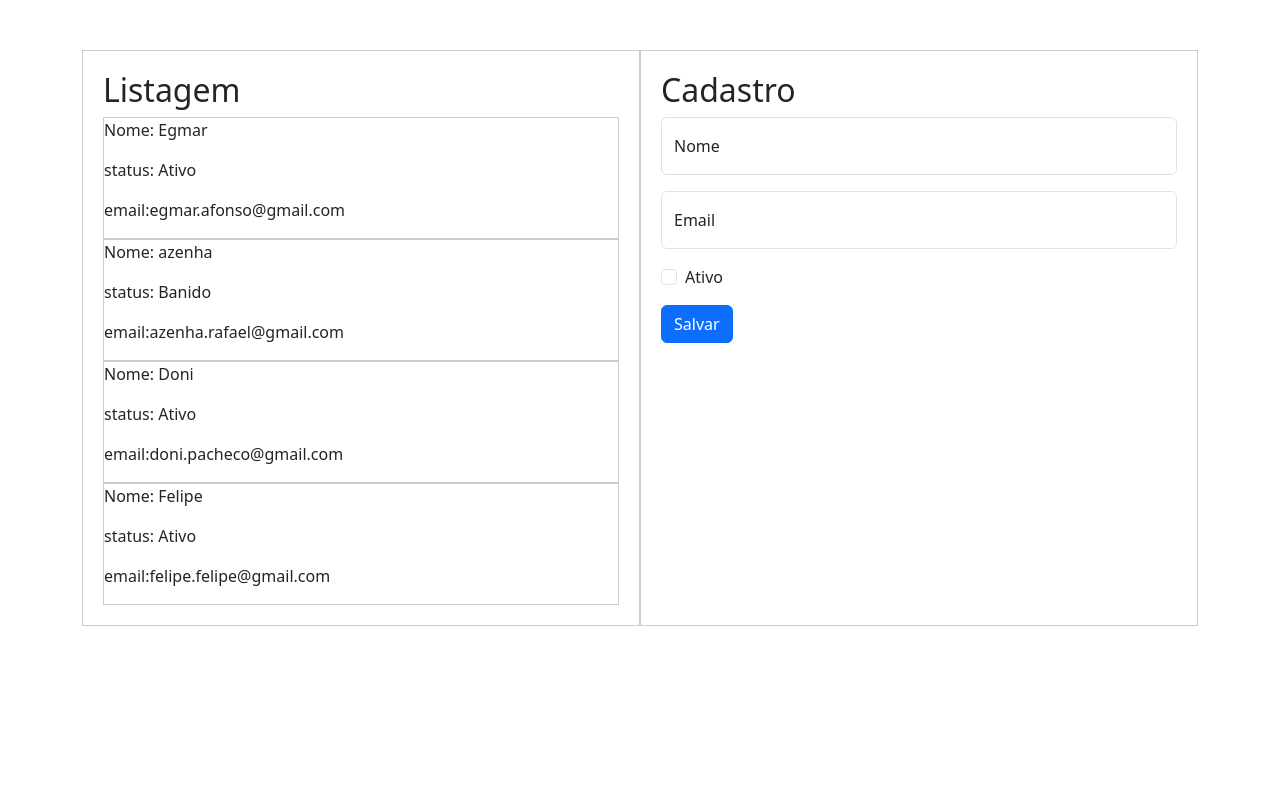
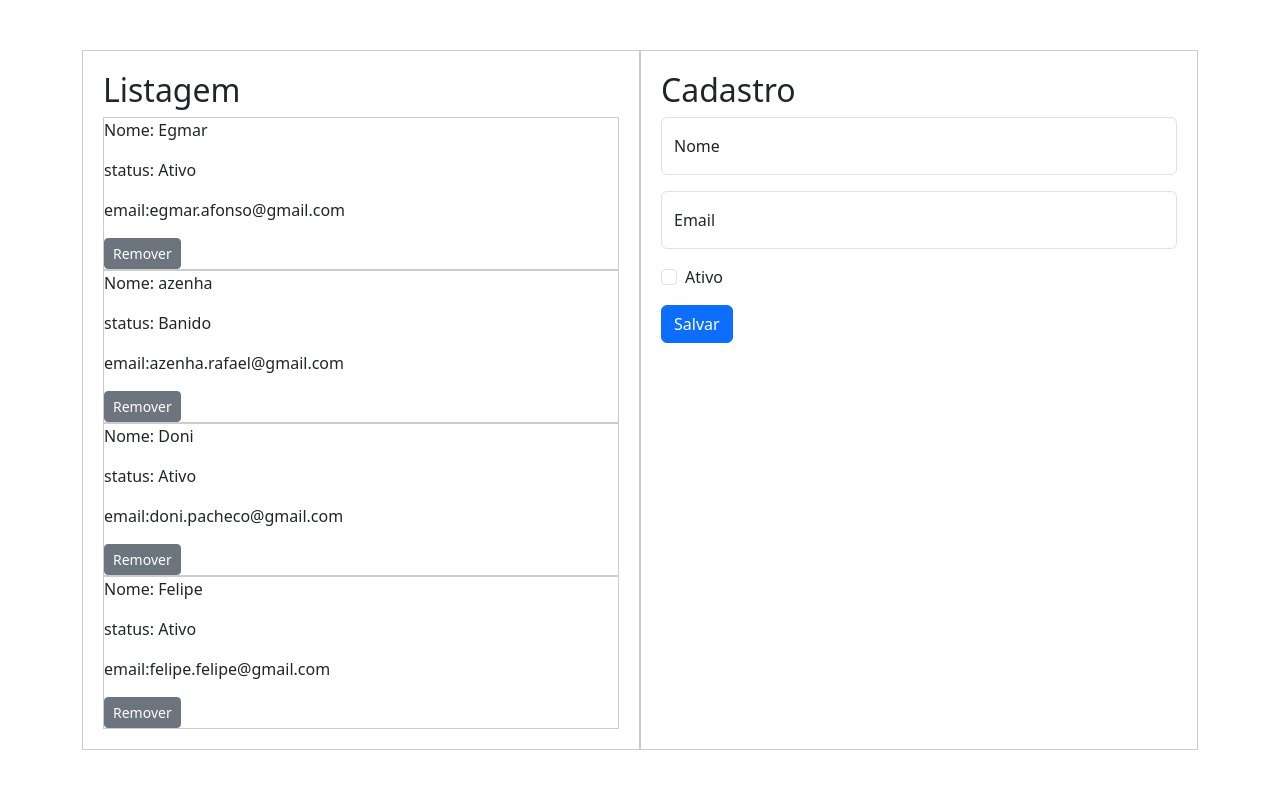
Before and after one commit to afonsoegmar/gerenciador-usuarios, a React (Create React App) app: page / in a window 1280 px wide. Shown: the top 788 px of the page. Built offline with nearby package versions, Linux system fonts and the light colour scheme.

Commit message:
criando o botão delete

```diff
--- a/src/Componentes/Listagem.js
+++ b/src/Componentes/Listagem.js
@@ -10,6 +10,7 @@ function Listagem(props){
               <p> Nome: {item.nome} </p>
               <p> status: {item.status == true ?"Ativo" :"Banido"} </p>
               <p>email:{item.email}</p>
+              <button className="btn btn-secondary btn-sm">Remover</button>
               </div>
 
             )
```
